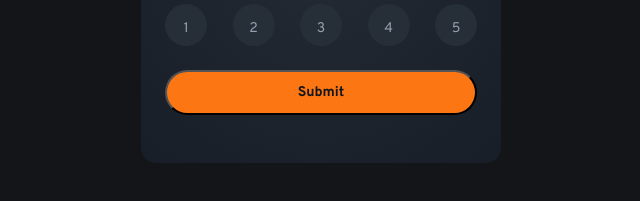
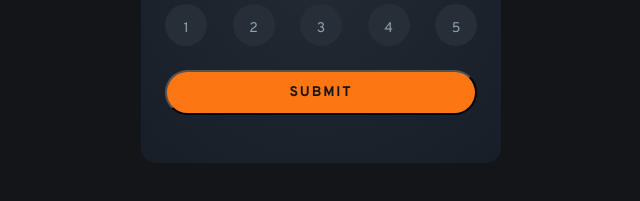
Before and after one commit to CiaoGab/interactive-rating-component-main, a plain HTML site: page index.html in a window 1280 px wide. Shown: the part 433-634 px from the top of the page, 319-959 px from the left. Drawn offline with Linux system fonts and the light colour scheme.

Commit message:
Update README with live site URL and improve button label; enhance button styling

```diff
--- a/index.html
+++ b/index.html
@@ -37,7 +37,7 @@
           <button class="rating">4</button>
           <button class="rating">5</button>
         </div>
-        <button id="submitBtn" class="submit">Submit</button>
+        <button id="submitBtn" class="submit">SUBMIT</button>
         <div class="error-message" id="error-message"></div>
 
         <!-- Submitted HTML -->
--- a/styles.css
+++ b/styles.css
@@ -93,6 +93,7 @@ p {
     color: #131518;
     background-color: #FC7614;
     cursor: pointer;
+    letter-spacing: 1.87px;
 }
 
 .submit:hover {
```
Also changed, not shown: 1 other file.
